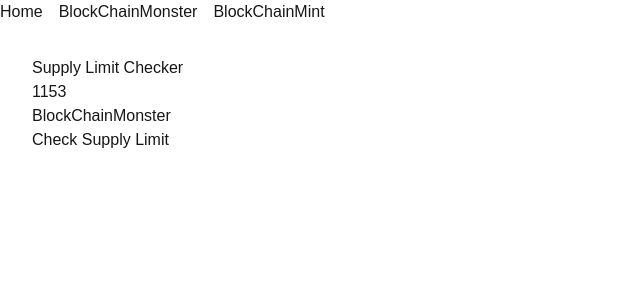
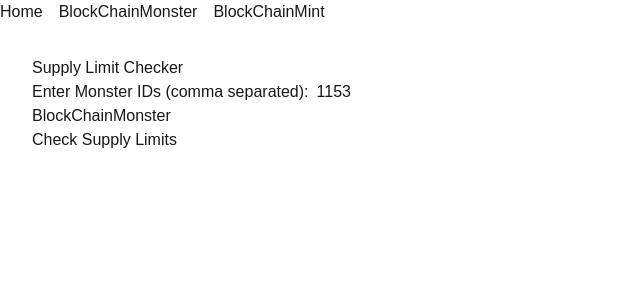
Before and after one commit to shin41x11/next-eggrypto-debug, a Next.js app: page /blockchainmonster in a window 1280 px wide. Shown: the top 300 px of the page, without its empty margins (0-640 px from the left). Built offline with nearby package versions, Linux system fonts and the light colour scheme.

Commit message:
supplyLimitを複数ID対応

```diff
--- a/app/api/supplyLimit/route.ts
+++ b/app/api/supplyLimit/route.ts
@@ -3,13 +3,18 @@
 
 export async function GET(request: NextRequest) {
   const { searchParams } = new URL(request.url);
-  const monsterIdParam = searchParams.get("monsterId");
+  const monsterIdsParam = searchParams.get("monsterIds");
 
-  if (!monsterIdParam) {
-    return NextResponse.json({ error: "monsterId is required" }, { status: 400 });
+  if (!monsterIdsParam) {
+    return NextResponse.json({ error: "monsterIds is required" }, { status: 400 });
   }
 
   try {
+    const monsterIds = monsterIdsParam.split(",").map(id => id.trim()).filter(id => id !== "");
+    if (monsterIds.length === 0) {
+      return NextResponse.json({ error: "No valid monsterIds provided" }, { status: 400 });
+    }
+
     const provider = new JsonRpcProvider("https://polygon-mainnet.g.alchemy.com/v2/GsNgdBfxcWX8AXy9IZ-rta68ew2P6uO7");
     const contractAddress = "0x3E2FA0c9aD72703B74d94F489e5D7542F4454778";
     const abi = [
@@ -17,10 +22,14 @@
     ];
 
     const contract = new Contract(contractAddress, abi, provider);
-    // monsterId を BigInt に変換
-    const monsterId = BigInt(monsterIdParam);
-    const supplyLimit = await contract.monsterIdToSupplyLimit(monsterId);
-    return NextResponse.json({ supplyLimit: supplyLimit.toString() });
+
+    const results = await Promise.all(monsterIds.map(async (id) => {
+      const supplyLimit = await contract.monsterIdToSupplyLimit(BigInt(id));
+      return [id, supplyLimit.toString()];
+    }));
+
+    const responseData = Object.fromEntries(results);
+    return NextResponse.json(responseData);
   } catch (error: any) {
     return NextResponse.json({ error: error.message }, { status: 500 });
   }
--- a/app/blockchainmonster/page.tsx
+++ b/app/blockchainmonster/page.tsx
@@ -3,19 +3,22 @@
 import React from 'react';
 
 export default function BlockchainMonster() {
-  const [monsterId, setMonsterId] = useState<number>(1153);
-  const [supplyLimit, setSupplyLimit] = useState<number | null>(null);
+  // 複数のmonsterIdをカンマ区切りの文字列で入力（例: "1153,2001"）
+  const [monsterIds, setMonsterIds] = useState<string>("1153");
+  const [supplyLimits, setSupplyLimits] = useState<Record<string, string> | null>(null);
   const [error, setError] = useState<string | null>(null);
 
-  const fetchSupplyLimit = async () => {
+  const fetchSupplyLimits = async () => {
     setError(null);
-    setSupplyLimit(null);
+    setSupplyLimits(null);
     try {
-      const res = await fetch(`/api/supplyLimit?monsterId=${monsterId}`);
+      // クエリパラメータに複数のmonsterIdを送信
+      const res = await fetch(`/api/supplyLimit?monsterIds=${encodeURIComponent(monsterIds)}`);
       const data = await res.json();
       if (!res.ok) throw new Error(data.error || 'Error');
-      setSupplyLimit(data.supplyLimit);
-    } catch (err: unknown) { // 修正前: err: any
+      // 返り値はmonsterId毎のsupplyLimit情報を含むオブジェクトと仮定
+      setSupplyLimits(data);
+    } catch (err: unknown) {
       const message = err instanceof Error ? err.message : String(err);
       setError(message);
     }
@@ -25,14 +28,29 @@
     <main style={{ padding: "2rem" }}>
       <div>
         <h1>Supply Limit Checker</h1>
-        <input
-          type="number"
-          value={monsterId}
-          onChange={(e: React.ChangeEvent<HTMLInputElement>) => setMonsterId(Number(e.target.value))}
-        />
+        <label>
+          Enter Monster IDs (comma separated):
+          <input
+            type="text"
+            value={monsterIds}
+            onChange={(e: React.ChangeEvent<HTMLInputElement>) => setMonsterIds(e.target.value)}
+            style={{ marginLeft: "0.5rem" }}
+          />
+        </label>
         <h1>BlockChainMonster</h1>
-        <button onClick={fetchSupplyLimit}>Check Supply Limit</button>
-        {supplyLimit && <p>Supply Limit: {supplyLimit}</p>}
+        <button onClick={fetchSupplyLimits}>Check Supply Limits</button>
+        {supplyLimits && (
+          <div>
+            <h2>Results:</h2>
+            <ul>
+              {Object.entries(supplyLimits).map(([id, limit]) => (
+                <li key={id}>
+                  Monster ID: {id} - Supply Limit: {limit}
+                </li>
+              ))}
+            </ul>
+          </div>
+        )}
         {error && <p style={{ color: 'red' }}>Error: {error}</p>}
       </div>
     </main>
```
